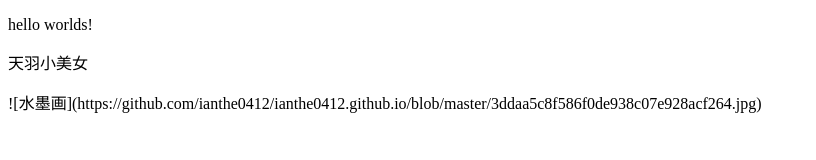
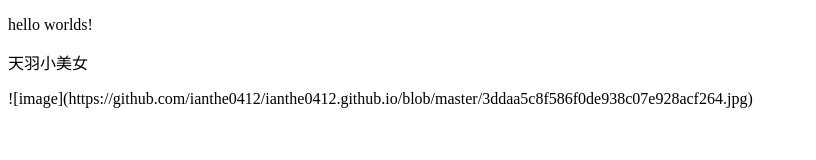
Before and after one commit to ianthe0412/ianthe0412.github.io, a plain HTML site: page index.html in a window 1280 px wide. Shown: the whole page, without its empty margins (0-816 px from the left). Drawn offline with Linux system fonts and the light colour scheme.

Commit message:
Update index.html

```diff
--- a/index.html
+++ b/index.html
@@ -9,6 +9,6 @@
     hello worlds!
   </p>
   <p>天羽小美女</p>
-  ![水墨画](https://github.com/ianthe0412/ianthe0412.github.io/blob/master/3ddaa5c8f586f0de938c07e928acf264.jpg)
+  ![image](https://github.com/ianthe0412/ianthe0412.github.io/blob/master/3ddaa5c8f586f0de938c07e928acf264.jpg)
 </body>
 </html>
```
